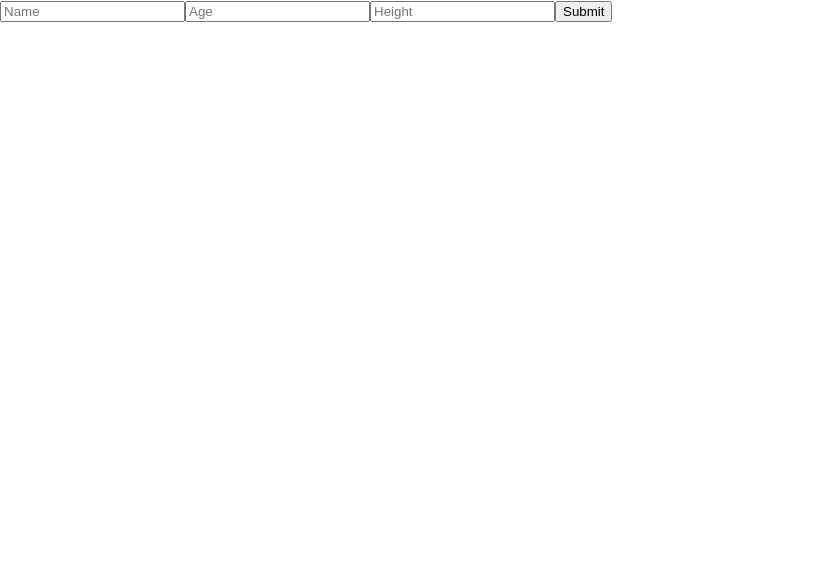
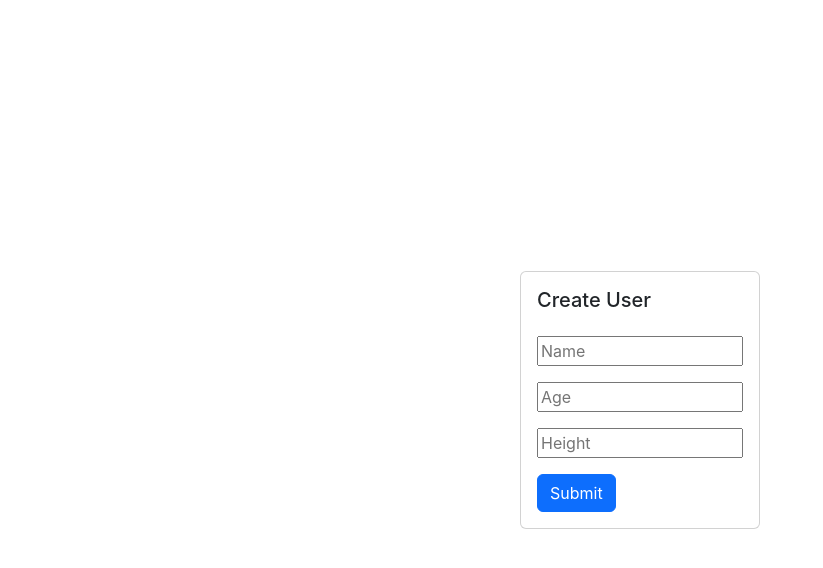
Before and after one commit to dalancox/express-react-demo, a React (Create React App) app in the folder client/: page / in a window 1280 px wide. Shown: the top 568 px of the page, without its empty margins (0-823 px from the left). Built offline with nearby package versions, Linux system fonts and the light colour scheme.

Commit message:
styled with bootstrap

```diff
--- a/client/package.json
+++ b/client/package.json
@@ -7,9 +7,12 @@
     "@testing-library/jest-dom": "^5.16.5",
     "@testing-library/react": "^13.4.0",
     "@testing-library/user-event": "^13.5.0",
+    "bootstrap": "^5.2.1",
     "react": "^18.2.0",
+    "react-bootstrap": "^2.5.0",
     "react-dom": "^18.2.0",
     "react-scripts": "5.0.1",
+    "react-uuid": "^1.0.3",
     "web-vitals": "^2.1.4"
   },
   "scripts": {
--- a/client/src/App.js
+++ b/client/src/App.js
@@ -1,4 +1,9 @@
-import React, { useEffect, useState } from 'react'
+import { useEffect, useState } from 'react'
+
+import Button from 'react-bootstrap/Button';
+import Card from 'react-bootstrap/Card';
+
+import uuid from 'react-uuid';
 
 function App() {
   const [name, setName] = useState("");
@@ -12,7 +17,7 @@ function App() {
       method: "post",
       headers: {'Content-Type': 'application/json'},
       body: JSON.stringify({
-        "id": "1",
+        "id": uuid(),
         "name": name,
         "age": age,
         "height": height
@@ -30,10 +35,19 @@ function App() {
   }, [])
 
   return (
-    <div className="App">
-      <div>
+    <div className="App" style={{
+      width: "100%",
+      height: "100vh",
+      display: "flex",
+      justifyContent: "center",
+      alignItems: "center"
+    }}>
 
-      </div>
+      <Card style={{ width: '15rem' }}>
+        <Card.Body>
+          <Card.Title>
+            Create User
+          </Card.Title>
           <div>
             <form onSubmit={handleSubmit}>
               <input
@@ -41,24 +55,32 @@ function App() {
                 value={name}
                 placeholder="Name"
                 onChange={(e) => setName(e.target.value)}
+                style={{marginTop: '1rem', width: '100%'}}
               />
               <input
                 type="text"
                 value={age}
                 placeholder="Age"
                 onChange={(e) => setAge(e.target.value)}
+                style={{marginTop: '1rem', width: '100%'}}
               />
               <input
                 type="text"
                 value={height}
                 placeholder="Height"
                 onChange={(e) => setheight(e.target.value)}
+                style={{marginTop: '1rem', width: '100%'}}
               />
-
-          <button type="submit">Submit</button>
-
+              <Button
+                  variant="primary"
+                  type="submit"
+                  style={{marginTop: '1rem'}}
+              >
+                Submit</Button>
             </form>
           </div>
+          </Card.Body>
+      </Card>
     </div>
   );
 }
--- a/client/src/index.js
+++ b/client/src/index.js
@@ -1,5 +1,6 @@
 import React from 'react';
 import ReactDOM from 'react-dom/client';
+import '../node_modules/bootstrap/dist/css/bootstrap.min.css';
 import './index.css';
 import App from './App';
 
```
Also changed, not shown: 1 other file (tests, documents, lock files or other folders). Lines whose indentation alone changed are shown as unchanged.
